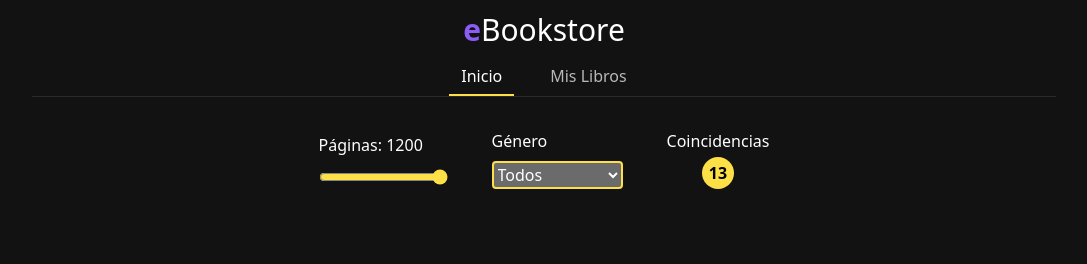
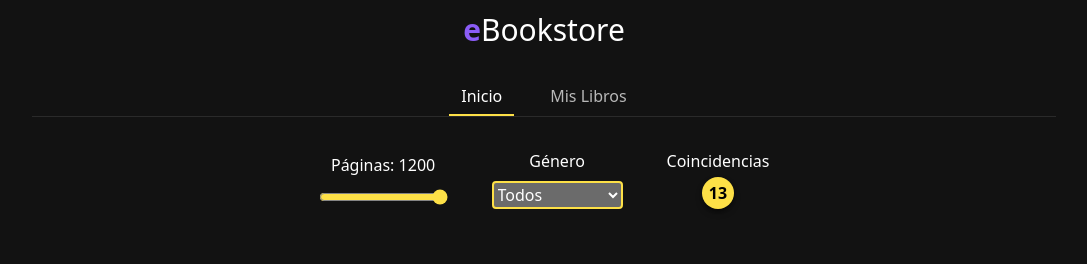
Before and after one commit to echudev/eBookstore, a Next.js app: page / in a window 1280 px wide. Shown: the top 264 px of the page, without its empty margins (96-1183 px from the left). Built offline with nearby package versions, Linux system fonts and the light colour scheme; grey boxes are pictures that could not be loaded.

Commit message:
feat: filters & title style

```diff
--- a/src/components/grid.tsx
+++ b/src/components/grid.tsx
@@ -26,7 +26,7 @@ export default function Grid({ books, genres }: GridProps) {
   return (
     <>
       <div className="flex gap-7 px-10 py-6 items-center justify-center">
-        <div className="flex flex-col gap-3 p-2">
+        <div className="flex items-center flex-col gap-3 p-2">
           <label htmlFor="range">Páginas: {pages}</label>
           <input
             type="range"
@@ -37,7 +37,7 @@ export default function Grid({ books, genres }: GridProps) {
             onChange={(e) => setPages(e.target.value)}
           />
         </div>
-        <div className="flex flex-col gap-2 p-2">
+        <div className="flex items-center  flex-col gap-2 p-2">
           <label htmlFor="genre">Género</label>
           <select
             value={genre}
@@ -54,7 +54,7 @@ export default function Grid({ books, genres }: GridProps) {
         </div>
         <div className="flex flex-col items-center p-2">
           <p className="">Coincidencias</p>
-          <p className="flex items-center justify-center mt-1 bg-yellow-300 h-8 w-8 text-black font-bold rounded-full">
+          <p className="flex items-center shadow-black/50 shadow-md justify-center mt-1 bg-yellow-300 h-8 w-8 text-black font-bold rounded-full">
             {matches.length}
           </p>
         </div>
--- a/src/components/navbar.tsx
+++ b/src/components/navbar.tsx
@@ -38,7 +38,7 @@ export default function Navbar() {
 
   return (
     <nav className="flex flex-col items-center mt-3 border-b border-white/10 w-full">
-      <h1 className="text-3xl">
+      <h1 className="relative text-3xl mb-5">
         <b className="text-violet-500">e</b>Bookstore
       </h1>
       <div className="flex gap-6 mt-2">
```
